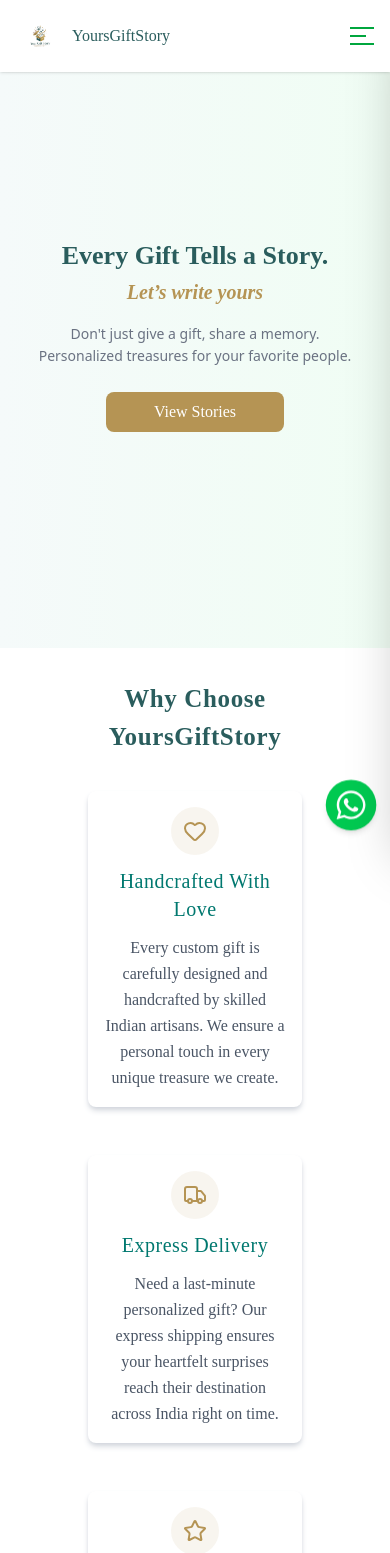
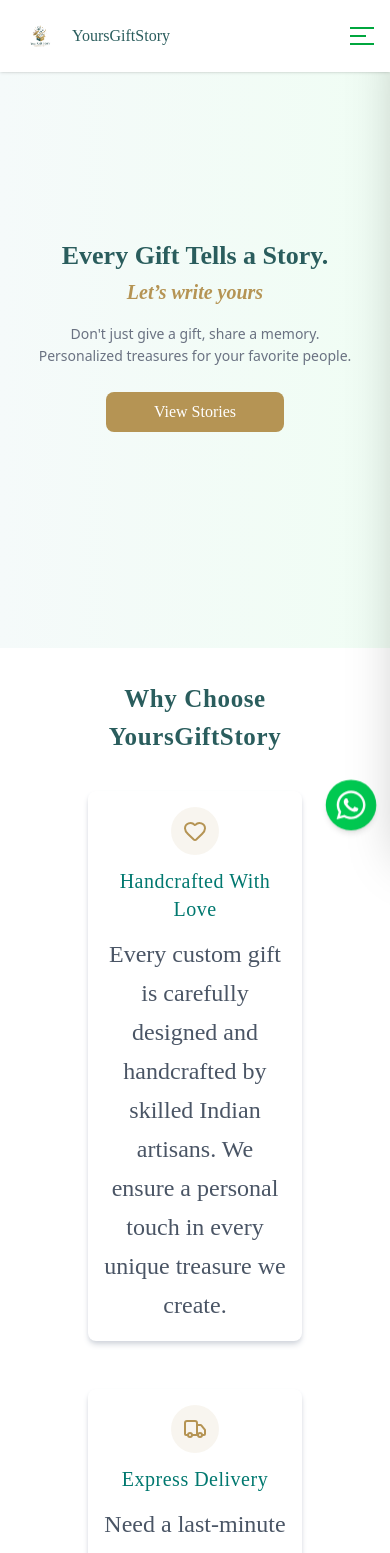
Before and after one commit to Yashwanthkumar-dev/yoursGiftStory, a React (Vite) app: page / in a window 390 px wide. Shown: the top 1553 px of the page. Built offline with nearby package versions, Linux system fonts and the light colour scheme; a web font is replaced by a local one.

Commit message:
fix : some changes

```diff
--- a/src/Components/WhyChooseUs.jsx
+++ b/src/Components/WhyChooseUs.jsx
@@ -38,10 +38,10 @@ const WhyChooseUs = () => {
                         whyusUs.map((card, index) => (
                             <motion.div key={index}
                                 initial={{ opacity: 0, x: 20 }} whileInView={{ opacity: 1, x: 0 }} transition={{ duration: 0.8, ease: 'easeInOut' }}
-                                className='text-center p-4 rounded-lg bg-white font-playfair shadow-md shadow-gray-300 mt-5 space-y-3 hover:shadow-lg transition duration-500  '>
+                                className='text-center p-4 rounded-lg bg-white font-playfair shadow-md shadow-gray-300 mt-5 space-y-3 hover:shadow-lg transition duration-500 '>
                                 <div className='text-secondary py-3 bg-[#b5955418] mx-auto w-12 flex justify-center rounded-full'>{card.icon}</div>
                                 <h3 className='font-medium text-xl text-teal-700 capitalize tracking-wide'>{card.title}</h3>
-                                <p className='font-playfair text-gray-600 leading-relaxed text-[1rem] md:text-[2rem]'>{card.descritpion}</p>
+                                <p className='font-playfair text-gray-600 leading-relaxed text-[1.5rem] md:text-[2rem]'>{card.descritpion}</p>
                             </motion.div>
                         ))
                     }
```
